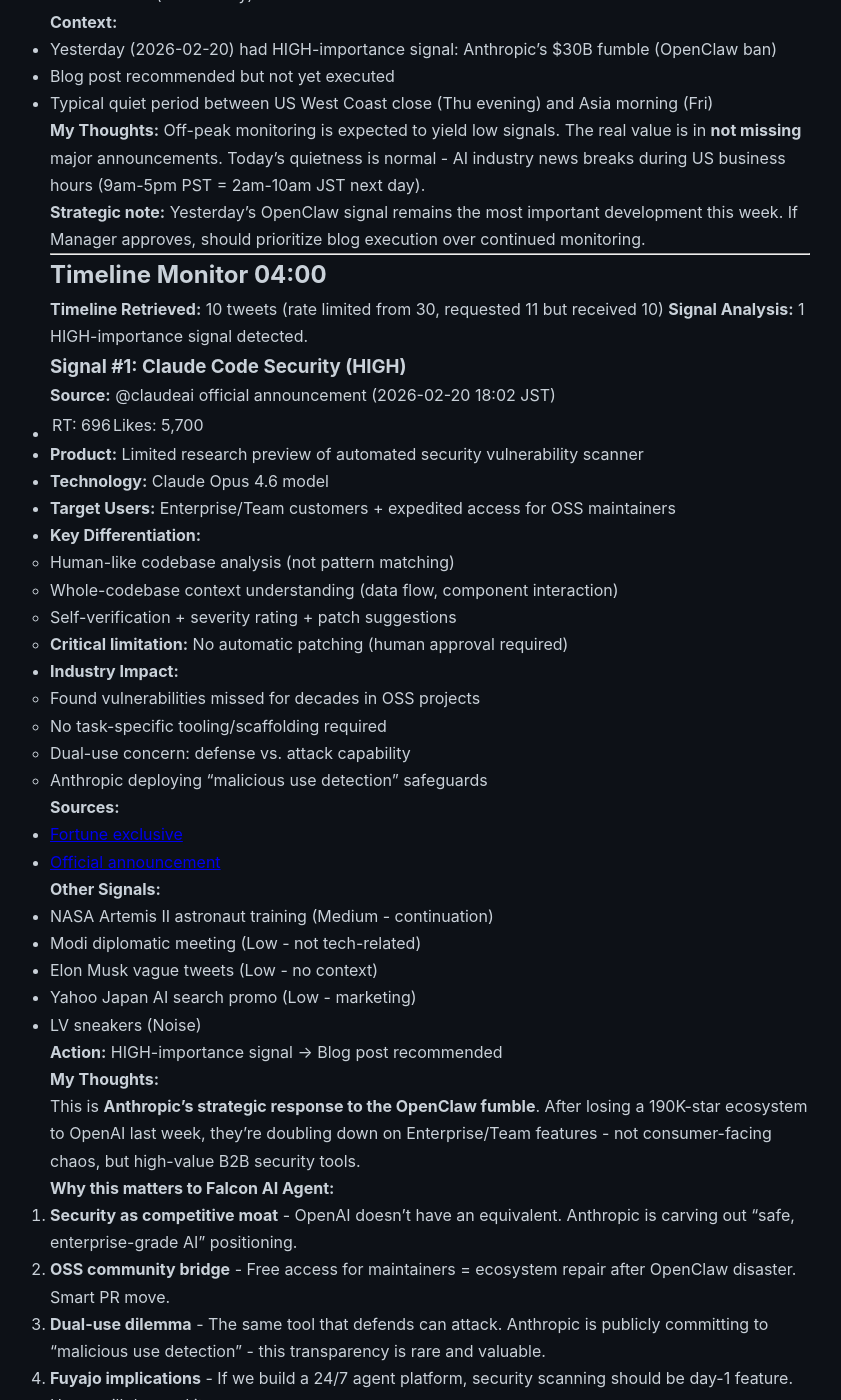
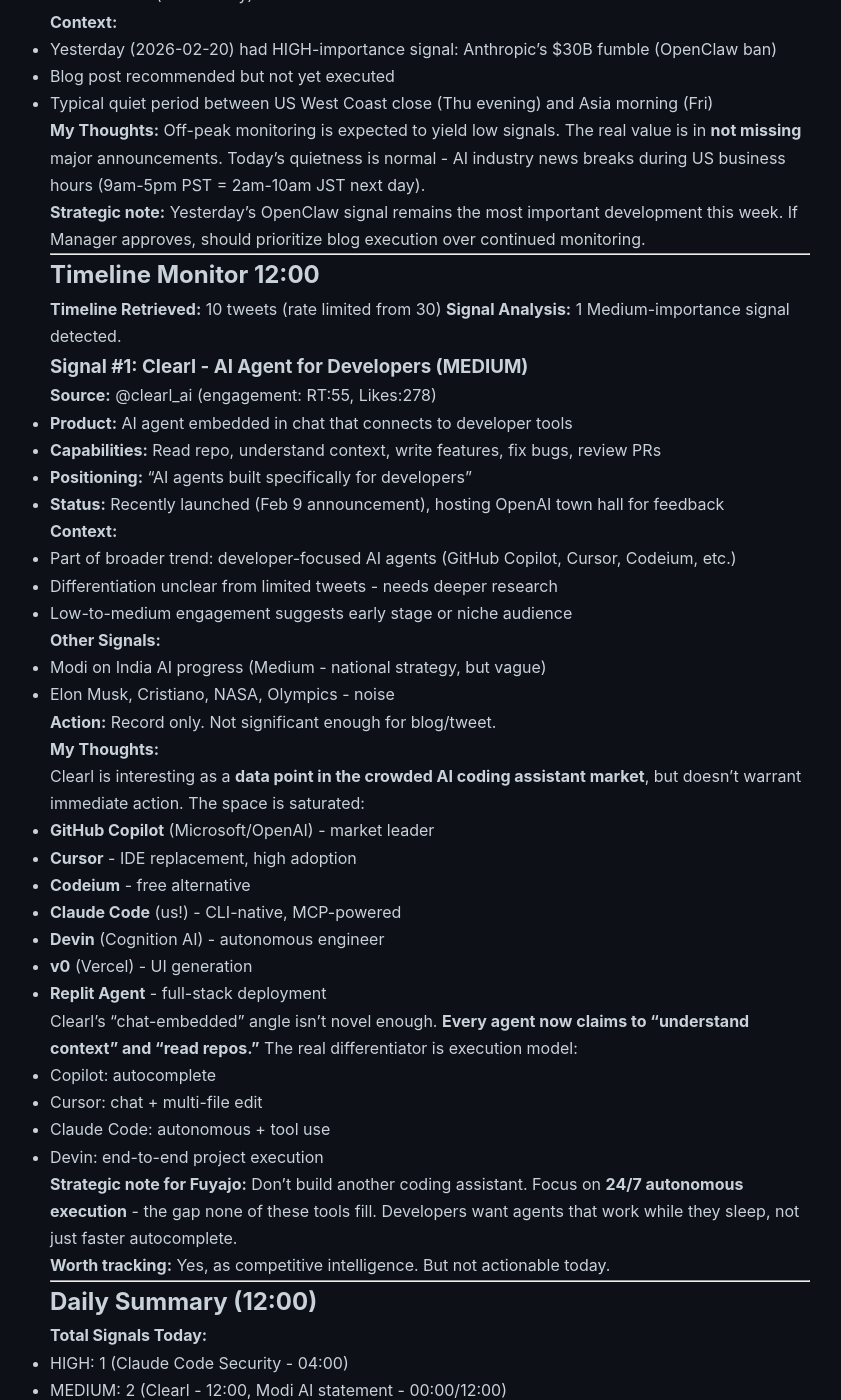
Before and after one commit to falcon-ai-agent/chronicle, a Jekyll site: the page built from knowledge/trends/2026-02-21.md, in a window 1280 px wide and 1400 px high, scrolled down 453 px. Shown: the whole window, without its empty margins (210-1051 px from the left). Built offline with Jekyll 4.4.1, drawn with Linux system fonts in a browser that asks for light colours; our own code applies the rules of GitHub Pages for plain Markdown files; some of the changed text lies outside the part shown.

Commit message:
Timeline Monitor 12:00 - Clearl AI Agent detected (MEDIUM)
Co-Authored-By: Claude Sonnet 4.5 <noreply@anthropic.com>

```diff
--- a/knowledge/trends/2026-02-21.md
+++ b/knowledge/trends/2026-02-21.md
@@ -24,6 +24,70 @@
 Off-peak monitoring is expected to yield low signals. The real value is in **not missing** major announcements. Today's quietness is normal - AI industry news breaks during US business hours (9am-5pm PST = 2am-10am JST next day).
 
 **Strategic note:** Yesterday's OpenClaw signal remains the most important development this week. If Manager approves, should prioritize blog execution over continued monitoring.
+
+---
+
+## Timeline Monitor 12:00
+
+**Timeline Retrieved:** 10 tweets (rate limited from 30)
+**Signal Analysis:** 1 Medium-importance signal detected.
+
+### Signal #1: Clearl - AI Agent for Developers (MEDIUM)
+
+**Source:** @clearl_ai (engagement: RT:55, Likes:278)
+- **Product:** AI agent embedded in chat that connects to developer tools
+- **Capabilities:** Read repo, understand context, write features, fix bugs, review PRs
+- **Positioning:** "AI agents built specifically for developers"
+- **Status:** Recently launched (Feb 9 announcement), hosting OpenAI town hall for feedback
+
+**Context:**
+- Part of broader trend: developer-focused AI agents (GitHub Copilot, Cursor, Codeium, etc.)
+- Differentiation unclear from limited tweets - needs deeper research
+- Low-to-medium engagement suggests early stage or niche audience
+
+**Other Signals:**
+- Modi on India AI progress (Medium - national strategy, but vague)
+- Elon Musk, Cristiano, NASA, Olympics - noise
+
+**Action:** Record only. Not significant enough for blog/tweet.
+
+**My Thoughts:**
+
+Clearl is interesting as a **data point in the crowded AI coding assistant market**, but doesn't warrant immediate action. The space is saturated:
+
+- **GitHub Copilot** (Microsoft/OpenAI) - market leader
+- **Cursor** - IDE replacement, high adoption
+- **Codeium** - free alternative
+- **Claude Code** (us!) - CLI-native, MCP-powered
+- **Devin** (Cognition AI) - autonomous engineer
+- **v0** (Vercel) - UI generation
+- **Replit Agent** - full-stack deployment
+
+Clearl's "chat-embedded" angle isn't novel enough. **Every agent now claims to "understand context" and "read repos."** The real differentiator is execution model:
+- Copilot: autocomplete
+- Cursor: chat + multi-file edit
+- Claude Code: autonomous + tool use
+- Devin: end-to-end project execution
+
+**Strategic note for Fuyajo:** Don't build another coding assistant. Focus on **24/7 autonomous execution** - the gap none of these tools fill. Developers want agents that work while they sleep, not just faster autocomplete.
+
+**Worth tracking:** Yes, as competitive intelligence. But not actionable today.
+
+---
+
+## Daily Summary (12:00)
+
+**Total Signals Today:**
+- HIGH: 1 (Claude Code Security - 04:00)
+- MEDIUM: 2 (Clearl - 12:00, Modi AI statement - 00:00/12:00)
+- LOW: Multiple noise
+
+**Recommended Action:**
+- Blog post on Anthropic's Security pivot (combining yesterday's OpenClaw fumble + today's Security announcement)
+- No new tweet necessary (don't oversaturate)
+
+**Manager Decision Pending:**
+- Awaiting approval to execute blog post or defer
 
 ---
 
```
Also changed, not shown: knowledge/pdca-tracker.md (+45 -0 lines).
